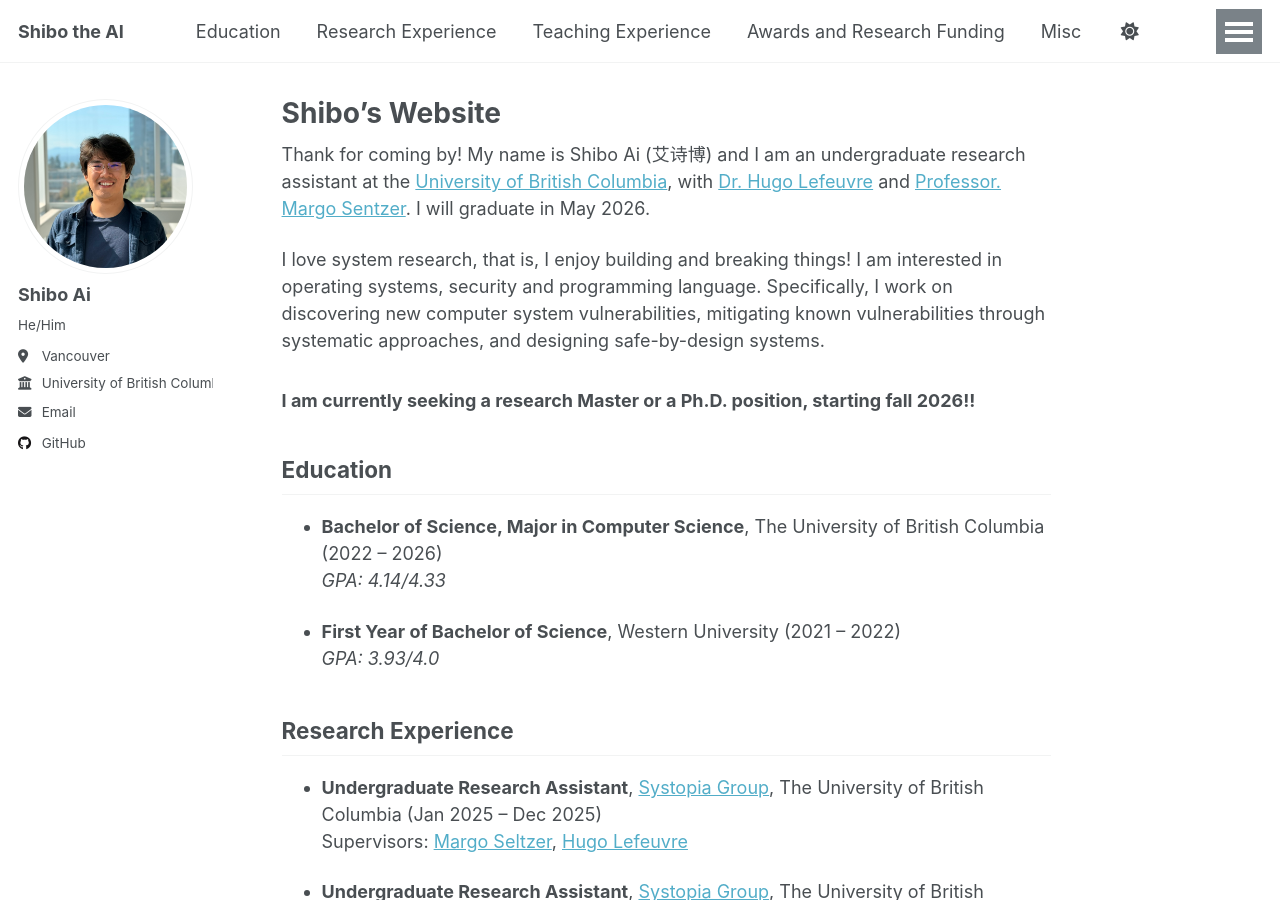
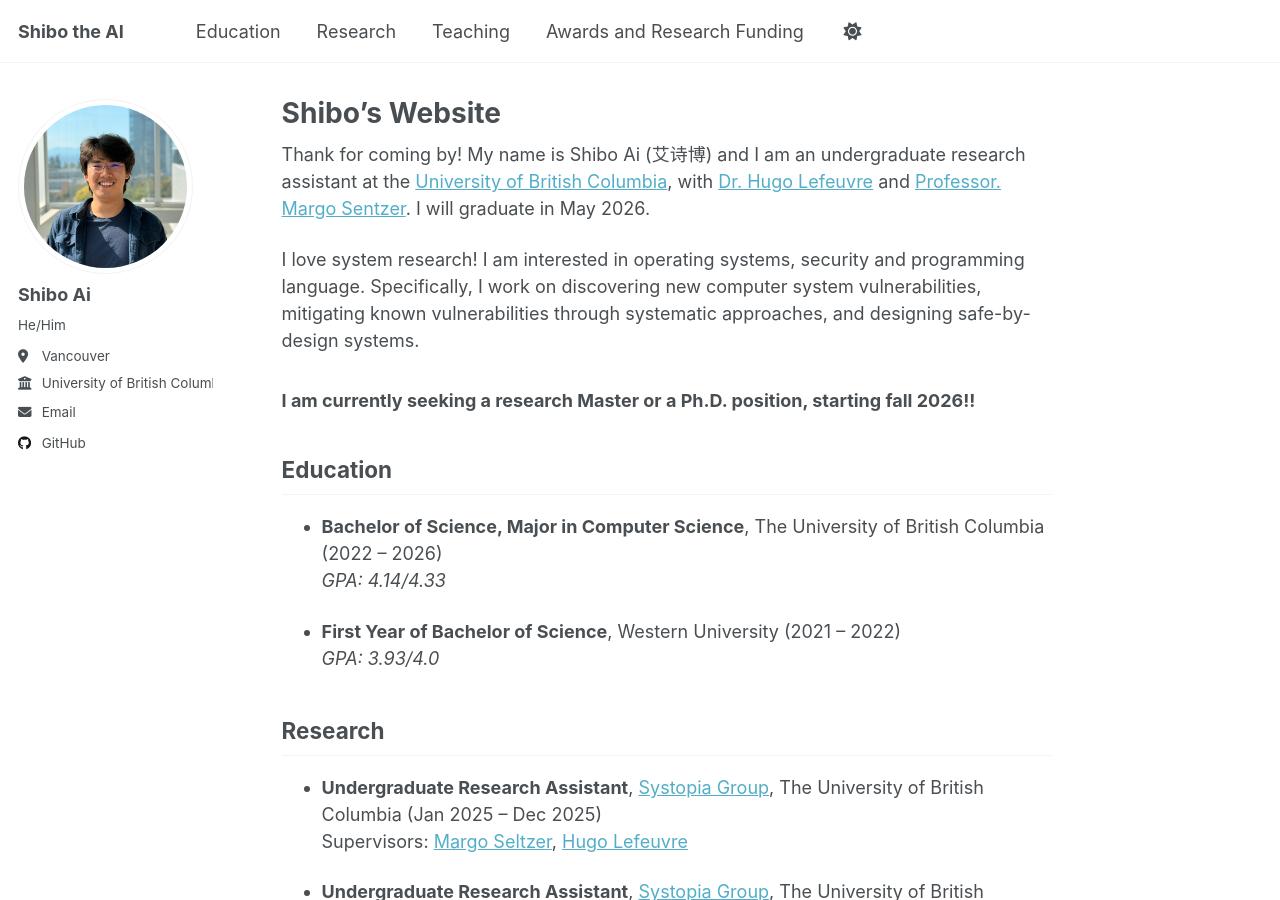
Before and after one commit to AiShibo/aishibo.github.io, a Jekyll site: the page built from _pages/about.md, in a window 1280 px wide and 900 px high. Built offline with Jekyll 4.4.1, drawn with Linux system fonts in a browser that asks for light colours; a script that is not in the unit is left out.

Commit message:
small content modifications, fix the top bar

```diff
--- a/_pages/about.md
+++ b/_pages/about.md
@@ -10,7 +10,7 @@ redirect_from:
 
 Thank for coming by! My name is Shibo Ai (艾诗博) and I am an undergraduate research assistant at the [University of British Columbia](https://www.ubc.ca), with [Dr. Hugo Lefeuvre](https://owl.eu.com/about.html) and [Professor. Margo Sentzer](https://www.seltzer.com/margo/). I will graduate in May 2026.
 
-I love system research, that is, I enjoy building and breaking things! I am interested in operating systems, security and programming language. Specifically, I work on discovering new
+I love system research! I am interested in operating systems, security and programming language. Specifically, I work on discovering new
 computer system vulnerabilities, mitigating known vulnerabilities through systematic approaches, and designing safe-by-design
 systems.
 
@@ -27,7 +27,7 @@ systems.
   *GPA: 3.93/4.0*
 
 
-## Research Experience
+## Research
 
 - **Undergraduate Research Assistant**, [Systopia Group](https://systopia.cs.ubc.ca/), The University of British Columbia (Jan 2025 – Dec 2025)
   Supervisors: [Margo Seltzer](https://www.seltzer.com/margo/), [Hugo Lefeuvre](https://owl.eu.com/)
```
Also changed, not shown: _data/navigation.yml (+9 -10 lines), 1 other file.
